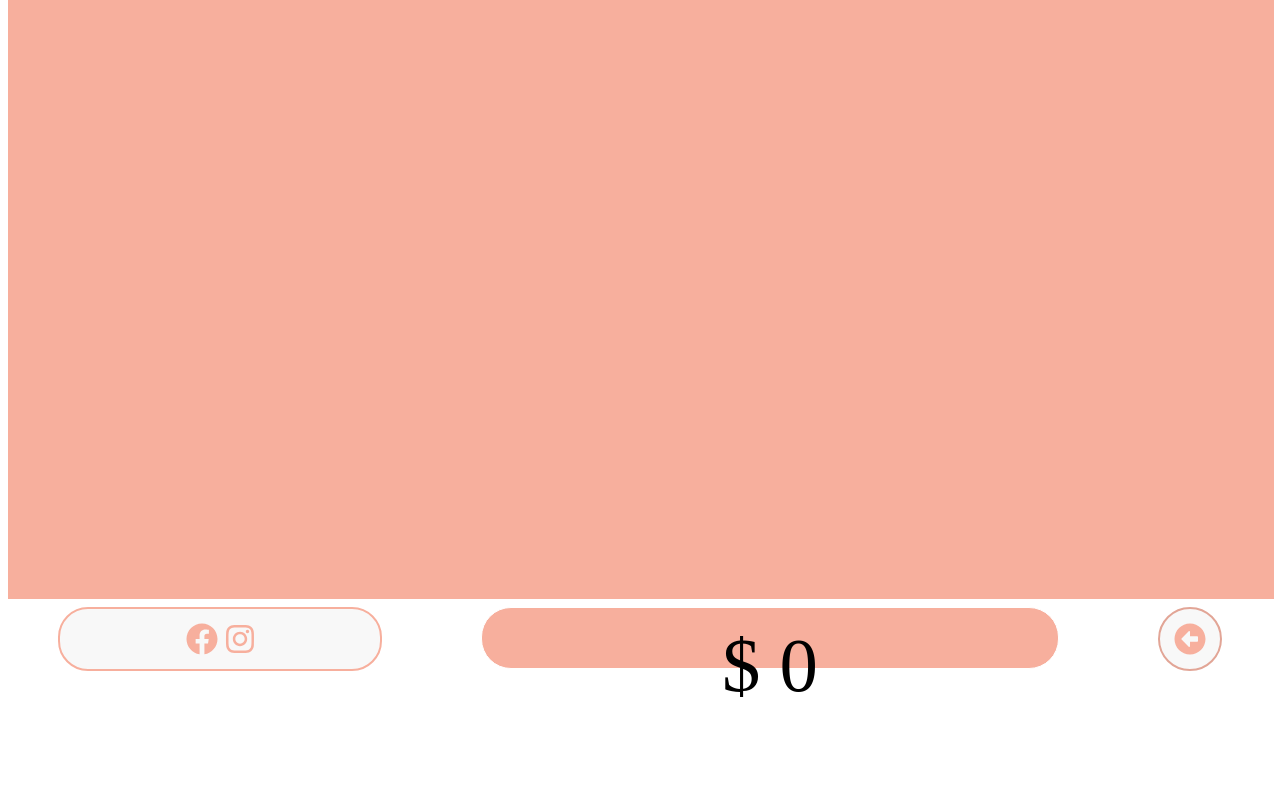
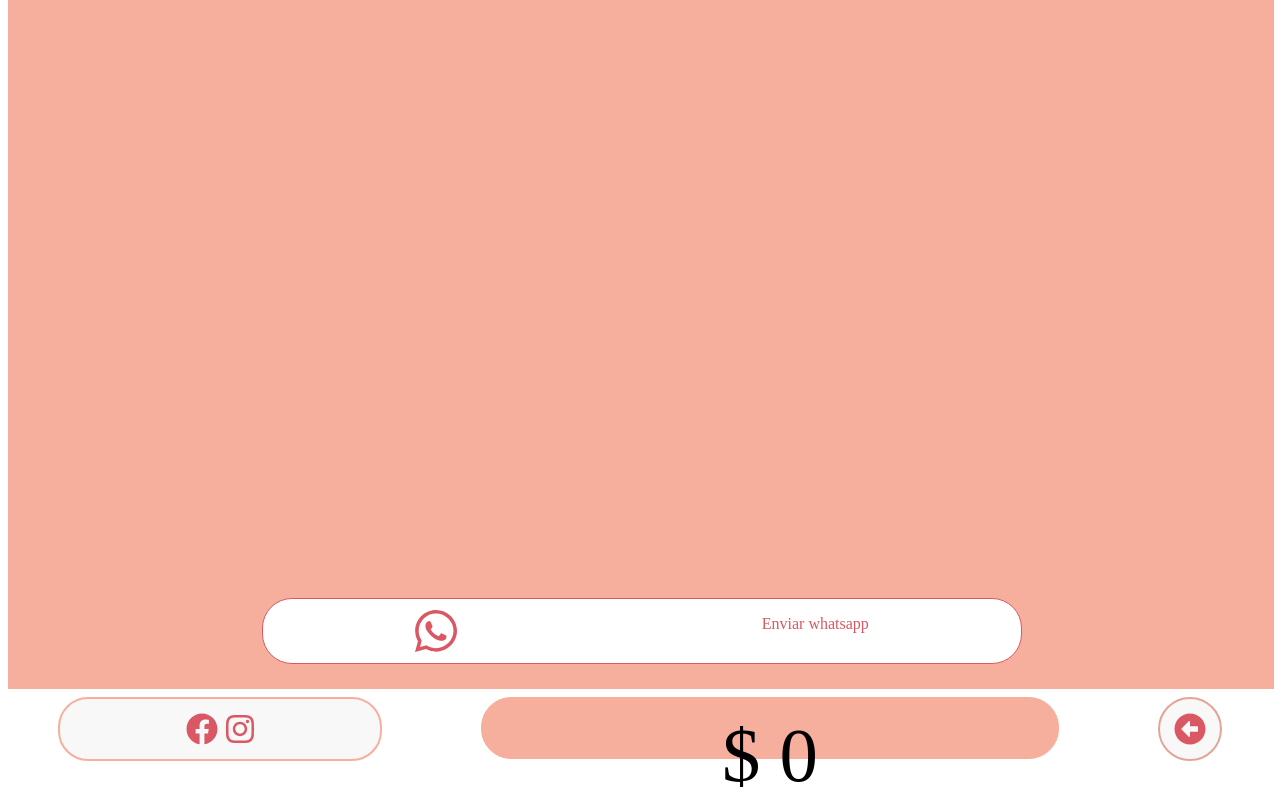
Before and after one commit to sergioasb8/pettitbakery, a React (Create React App) app: page /auth/cart in a window 1280 px wide. Shown: the part 845-1645 px from the top of the page. Before the commit the page ends 1555 px from the top, so only its background shows below. Built offline with nearby package versions, Linux system fonts and the light colour scheme; a web font is replaced by a local one.

Commit message:
send whatsapp

```diff
--- a/src/assets/styles/Footer.css
+++ b/src/assets/styles/Footer.css
@@ -16,7 +16,7 @@
 .colIcons {
     height: 7.5vh;
     width: 25vw;
-    color: #f7af9d;
+    color: #da5863;
     background-color: #f8f8f8;
     border: 2px solid#f7af9d;
     border-radius: 30px;
@@ -30,7 +30,7 @@
 .mediaIcon {
     height: 6vh;
     font-size: 4vh;
-    color: #f7af9d;
+    color: #da5863;
     margin-top: 0.7vh;
 }
 
@@ -38,7 +38,7 @@
     width: 45vw;
     height: 7.5vh;
     background-color: #f7af9d;
-    border: 0.5px solid rgb(255, 255, 255) ;
+    border: 0.5px solid #f7af9d ;
     border-radius: 30px;
     text-align: center;
 }
--- /dev/null
+++ b/src/assets/styles/Whatsapp.css
@@ -0,0 +1,21 @@
+.SendContainer {
+    width: 60%;
+    height: 8vh;
+    margin-left: 20%;
+    background-color: rgb(255, 255, 255);
+    border: 0.5px solid #da5863;
+    border-radius: 30px;
+    margin-bottom: 3vh;
+}
+
+.WhatsappContainer {
+    display: flex;
+    flex-direction: row;
+    justify-content: space-around;
+    text-decoration: none;
+    color: #da5863;
+}
+.Whatsapp {
+    margin-top: 1vh;
+    font-size: 6vh;
+}
--- a/src/components/auth/Cart.js
+++ b/src/components/auth/Cart.js
@@ -6,6 +6,7 @@ import { Header } from '../pieces/Header';
 import { faArrowAltCircleLeft } from '@fortawesome/free-solid-svg-icons';
 import { Context } from '../context/Context'
 import { ProductCart } from '../pieces/ProductCart';
+import { Whatsapp } from '../pieces/Whatsapp';
 
 function Cart () {
 
@@ -29,6 +30,7 @@ function Cart () {
                         ))
                     }
                 </ProductContainer>
+                <Whatsapp carItems={carItems}/>
             </div>
             <Footer Icons={faArrowAltCircleLeft} liknRoute="/auth/home" carItems={carItems}/>
         </div>
--- /dev/null
+++ b/src/components/pieces/Whatsapp.js
@@ -0,0 +1,46 @@
+import React from 'react';
+import '../../assets/styles/Whatsapp.css';
+import { FontAwesomeIcon } from '@fortawesome/react-fontawesome';
+import { faWhatsapp } from '@fortawesome/free-brands-svg-icons';
+
+export const Whatsapp = ({ carItems }) => {
+
+    const itemsPrice = carItems.reduce((a, c) => a + c.price * c.amount, 0);
+
+    const formatter = new Intl.NumberFormat('es-CO',{
+        style: 'currency',
+        currency: 'COP',
+        minimumFractionDigits: 0
+    });
+
+    let waMsj='';
+
+    //function tha builds the whatsapp url
+    const waString=()=>{
+        let str = '';
+        //for every item in the order creates a string and adds thas string to str
+        carItems.forEach(item=>{
+
+            let subst=`${item.nameProduct}%20(${item.amount})%20precio:$${item.amount*item.price}%20`;
+            str+=subst;
+        }
+        )
+        //add the string to whatsapp url
+        let waS = `https://wa.me/573215916795?text=${str}`
+        //replaces all spaces for %20 that is a space in url
+        waS=  waS.replace(/ /g, '%20');
+       ;
+        //set the url with the total
+        waMsj=`${waS}%20Total%20sin%20domicilio:%20${formatter.format(itemsPrice)}`
+        //returns the url
+        return waMsj;
+    }
+    return (
+        <div className='SendContainer'>
+            <a href={waString()} className='WhatsappContainer'>
+                <FontAwesomeIcon icon={faWhatsapp} className='Whatsapp' />
+                <p className='Enviar'>Enviar whatsapp</p>
+            </a>
+        </div>
+    )
+}
```
